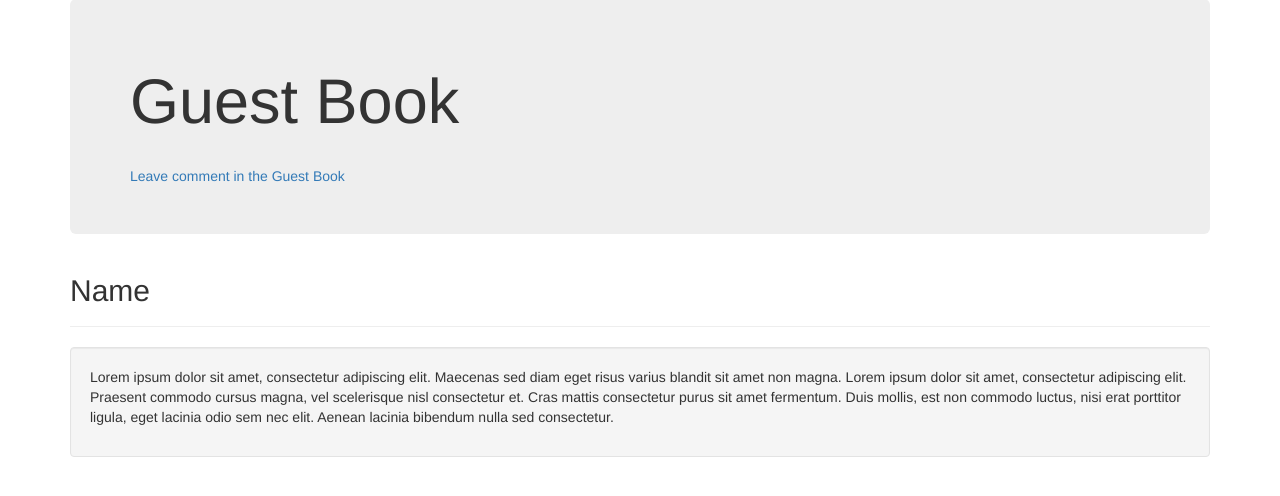
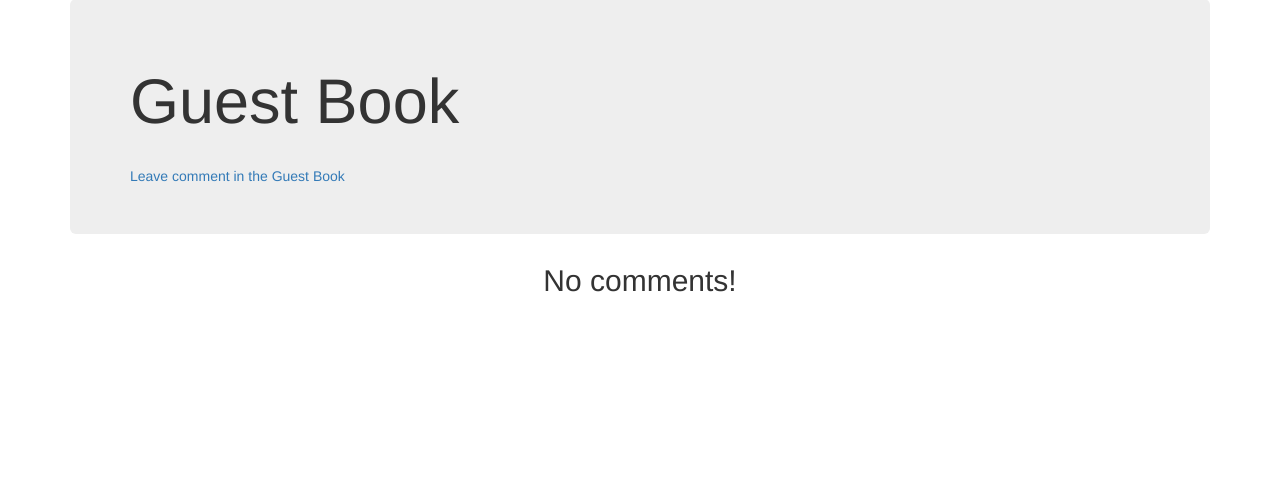
Before and after one commit to E1mir/flask_sandbox, a Flask app: page / in a window 1280 px wide. Shown: the part 73-569 px from the top of the page. Run offline with Flask 2, Linux system fonts and the light colour scheme; some libraries are stand-ins or nearby versions.

Commit message:
Update index.html file

```diff
--- a/src/templates/project/index.html
+++ b/src/templates/project/index.html
@@ -10,17 +10,20 @@
       <br>
       <a type="button" class="" href="{{ url_for('add_comment') }}">Leave comment in the Guest Book</a>
     </div>
+    {% if comments %}
+      {% for cm in comments %}
+        <div class="page-header">
+          <h2> {{ cm.name }}</h2>
+        </div>
+        <div class="well">
+          <p>
+            {{ cm.comment }}
+          </p>
+        </div>
+      {% endfor %}
+    {% else %}
+      <h2 class="text-center">No comments!</h2>
+    {% endif %}
 
-    <div class="page-header">
-      <h2>Name</h2>
-    </div>
-    <div class="well">
-      <p>Lorem ipsum dolor sit amet, consectetur adipiscing elit. Maecenas sed diam eget risus varius blandit sit amet
-        non magna. Lorem ipsum dolor sit amet, consectetur adipiscing elit. Praesent commodo cursus magna, vel
-        scelerisque nisl consectetur et. Cras mattis consectetur purus sit amet fermentum. Duis mollis, est non commodo
-        luctus, nisi erat porttitor ligula, eget lacinia odio sem nec elit. Aenean lacinia bibendum nulla sed
-        consectetur.
-      </p>
-    </div>
   </div>
 {% endblock %}
```
